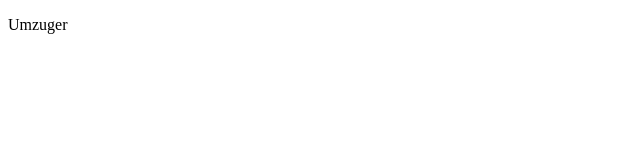
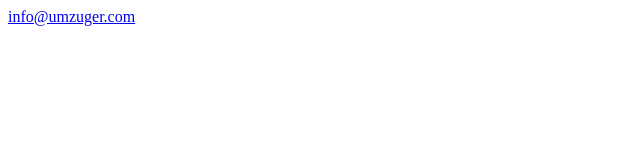
Before and after one commit to tarek652/umzuger, a plain HTML site: page index.html in a window 1280 px wide. Shown: the whole page, without its empty margins (0-640 px from the left). Drawn offline with Linux system fonts and the light colour scheme.

Commit message:
Update index.html

```diff
--- a/index.html
+++ b/index.html
@@ -1,11 +1,14 @@
 <!DOCTYPE html>
 <html lang="en">
+
 <head>
     <meta charset="UTF-8">
     <meta name="viewport" content="width=device-width, initial-scale=1.0">
     <title>Umzuger</title>
 </head>
+
 <body>
-    <p>Umzuger</p>
+    <a href="mailto:info@umzuger.com">info@umzuger.com</a>
 </body>
+
 </html>
```
